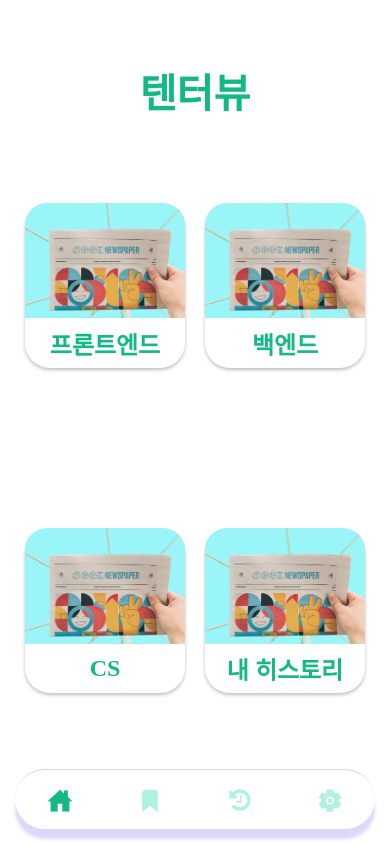
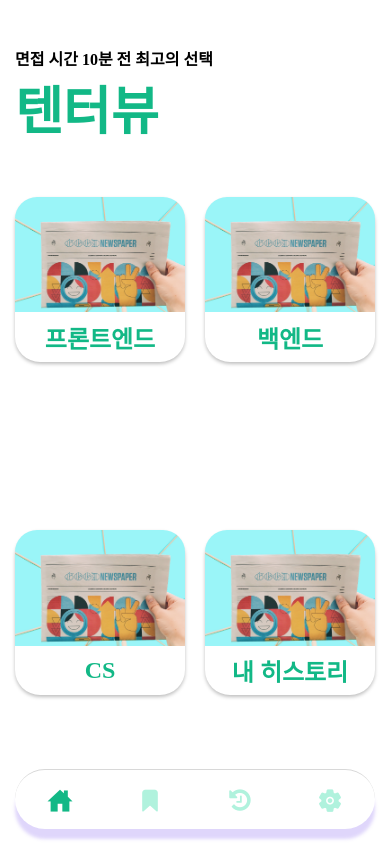
Before and after one commit to Just-Ten-Minute-Interview/JTMI-front, a React Native app in the folder TenterviewApp/: screen /HomeStack in a window 390 px wide. Built offline with nearby package versions, Linux system fonts and the light colour scheme.

Commit message:
[Fix & Feat] 홈 wrap 디자인 수정 및 Question stack 추가

```diff
--- a/TenterviewApp/src/components/EachQuestion.tsx
+++ b/TenterviewApp/src/components/EachQuestion.tsx
@@ -1,3 +1,4 @@
+import { NavigationProp, useNavigation } from '@react-navigation/native';
 import React, { useCallback, useState } from 'react';
 import {
   Dimensions,
@@ -7,12 +8,25 @@ import {
   View,
 } from 'react-native';
 import FontAwesome from 'react-native-vector-icons/FontAwesome';
+import { HomeStackParamList } from '~/screens/HomeStack';
+import { Problem } from '~/types/problem';
 import DefaultText from './DefaultText';
 
 const { width } = Dimensions.get('window');
 
-const EachQuestion = () => {
+interface Props {
+  item: Problem;
+}
+
+const EachQuestion = ({ item }: Props) => {
   const [bookmark, setBookmark] = useState(false);
+  const navigation = useNavigation<NavigationProp<HomeStackParamList>>();
+
+  const onViewDetail = useCallback(() => {
+    try {
+      navigation.navigate('QuestionDetail', { item });
+    } catch (error) {}
+  }, [navigation, item]);
 
   const toggleBookmark = useCallback(() => {
     if (bookmark) {
@@ -23,19 +37,17 @@ const EachQuestion = () => {
   }, [bookmark]);
 
   return (
-    <View style={styles.questionContainer}>
-      <Pressable style={styles.info}>
+    <Pressable style={styles.questionContainer} onPress={onViewDetail}>
+      <View style={styles.info}>
         <View>
-          <DefaultText style={styles.infoTitle}>
-            Q. 클로저란 무엇인가
-          </DefaultText>
+          <DefaultText style={styles.infoTitle}>Q. {item.title}</DefaultText>
         </View>
-      </Pressable>
-      <Pressable style={styles.category}>
+      </View>
+      <View style={styles.category}>
         <View>
           <DefaultText style={styles.categoryText}>#JS</DefaultText>
         </View>
-      </Pressable>
+      </View>
       <TouchableOpacity style={styles.icon} onPress={toggleBookmark}>
         {bookmark ? (
           <FontAwesome name="star" size={20} color={'#12B886'} />
@@ -43,7 +55,7 @@ const EachQuestion = () => {
           <FontAwesome name="star-o" size={20} color={'#12B886'} />
         )}
       </TouchableOpacity>
-    </View>
+    </Pressable>
   );
 };
 
--- a/TenterviewApp/src/components/MainHeader.tsx
+++ b/TenterviewApp/src/components/MainHeader.tsx
@@ -1,4 +1,5 @@
 import { RouteProp, useRoute } from '@react-navigation/native';
+import { NativeStackScreenProps } from '@react-navigation/native-stack';
 import React from 'react';
 import { Dimensions, StyleSheet, View } from 'react-native';
 import { HomeStackParamList } from '~/screens/HomeStack';
@@ -6,8 +7,10 @@ import DefaultText from './DefaultText';
 
 const { width } = Dimensions.get('window');
 
+type QuestionProps = NativeStackScreenProps<HomeStackParamList, 'Question'>;
+
 const MainHeader = () => {
-  const route = useRoute<RouteProp<HomeStackParamList>>();
+  const route = useRoute<RouteProp<QuestionProps>>();
 
   return (
     <View style={styles.container}>
--- a/TenterviewApp/src/screens/Home.tsx
+++ b/TenterviewApp/src/screens/Home.tsx
@@ -2,7 +2,7 @@ import React, { useCallback } from 'react';
 import { Image, Pressable, StyleSheet, View } from 'react-native';
 import DefaultText from '~/components/DefaultText';
 
-function Home({ navigation }: any) {
+const Home = ({ navigation }: any) => {
   const onPressCategory = useCallback(
     (name: string) => {
       navigation.push('Question', { name });
@@ -13,7 +13,14 @@ function Home({ navigation }: any) {
   return (
     <View style={styles.container}>
       <View style={styles.top_section}>
-        <DefaultText style={styles.top_text}>텐터뷰</DefaultText>
+        <View>
+          <DefaultText style={styles.top_small_text}>
+            면접 시간 10분 전 최고의 선택
+          </DefaultText>
+        </View>
+        <View>
+          <DefaultText style={styles.top_text}>텐터뷰</DefaultText>
+        </View>
       </View>
       <View style={styles.main_section}>
         <View style={styles.box}>
@@ -74,7 +81,7 @@ function Home({ navigation }: any) {
       </View>
     </View>
   );
-}
+};
 
 const gap = 20;
 
@@ -87,11 +94,9 @@ const styles = StyleSheet.create({
   },
   top_section: {
     flex: 2,
-    paddingTop: 10,
-    borderBottomLeftRadius: 40,
-    borderBottomRightRadius: 40,
+
     justifyContent: 'center',
-    alignItems: 'center',
+    paddingTop: 15,
   },
   main_section: {
     flex: 8,
@@ -105,8 +110,8 @@ const styles = StyleSheet.create({
     flex: 1,
     flexDirection: 'row',
     flexWrap: 'wrap',
-    paddingHorizontal: gap / -2,
-    paddingVertical: gap / -2,
+    marginVertical: -(gap / 2),
+    marginHorizontal: -(gap / 2),
   },
 
   sub_box: {
@@ -115,8 +120,8 @@ const styles = StyleSheet.create({
     borderRadius: 25,
     flexGrow: 1,
 
+    marginVertical: gap / 2,
     marginHorizontal: gap / 2,
-    marginVertical: gap / 2,
     justifyContent: 'center',
     alignItems: 'center',
     shadowColor: '#000',
@@ -147,8 +152,13 @@ const styles = StyleSheet.create({
   },
 
   top_text: {
-    fontSize: 40,
+    fontSize: 52,
     color: '#12B886',
+    fontWeight: '700',
+  },
+  top_small_text: {
+    fontSize: 16,
+    color: '#000000',
     fontWeight: '600',
   },
 
--- a/TenterviewApp/src/screens/HomeStack.tsx
+++ b/TenterviewApp/src/screens/HomeStack.tsx
@@ -3,10 +3,13 @@ import React from 'react';
 import { createNativeStackNavigator } from '@react-navigation/native-stack';
 import Home from '~/screens/Home';
 import Question from './Question';
+import QuestionDetail from './QuestionDetail';
+import { Problem } from '~/types/problem';
 
 export type HomeStackParamList = {
   InitHome: undefined;
   Question: { name: string };
+  QuestionDetail: { item: Problem };
 };
 
 const Stack = createNativeStackNavigator();
@@ -26,6 +29,13 @@ const HomeStack = () => {
           headerTitle: '',
         })}
       />
+      <Stack.Screen
+        name="QuestionDetail"
+        component={QuestionDetail}
+        options={() => ({
+          headerTitle: '',
+        })}
+      />
     </Stack.Navigator>
   );
 };
--- a/TenterviewApp/src/screens/Question.tsx
+++ b/TenterviewApp/src/screens/Question.tsx
@@ -1,31 +1,26 @@
 import React, { useCallback, useState } from 'react';
-import {
-  FlatList,
-  StyleSheet,
-  Text,
-  TouchableOpacity,
-  View,
-} from 'react-native';
+import { FlatList, StyleSheet, View } from 'react-native';
 import { SafeAreaView } from 'react-native-safe-area-context';
 import DefaultText from '~/components/DefaultText';
 import EachQuestion from '~/components/EachQuestion';
 import MainHeader from '~/components/MainHeader';
+import { Problem } from '~/types/problem';
 
 const Question = () => {
   const [questions, setQuestions] = useState([
-    { id: '1' },
-    { id: '2' },
-    { id: '3' },
-    { id: '4' },
-    { id: '5' },
-    { id: '6' },
-    { id: '7' },
-    { id: '8' },
-    { id: '9' },
+    { id: '1', title: '클로저란 무엇인가?' },
+    { id: '2', title: '변수란 무엇인가?' },
+    { id: '3', title: 'var, const, let 차이점은?' },
+    { id: '4', title: '이벤트 버블링이란?' },
+    { id: '5', title: '이벤트 캡쳐란?' },
+    { id: '6', title: '브라우저 렌더링' },
+    { id: '7', title: '테스트테스트테스트테스트' },
+    { id: '8', title: '굿굿굿굿굿굿' },
+    { id: '9', title: 'whwhytwhyhwhywwfsdfsfwefw' },
   ]);
 
-  const renderItem = useCallback(() => {
-    return <EachQuestion />;
+  const renderItem = useCallback(({ item }: { item: Problem }) => {
+    return <EachQuestion item={item} />;
   }, []);
 
   return (
--- /dev/null
+++ b/TenterviewApp/src/screens/QuestionDetail.tsx
@@ -0,0 +1,19 @@
+import { View, Text } from 'react-native';
+import React from 'react';
+import { HomeStackParamList } from './HomeStack';
+import { NativeStackScreenProps } from '@react-navigation/native-stack';
+
+type QuestionDetailProps = NativeStackScreenProps<
+  HomeStackParamList,
+  'QuestionDetail'
+>;
+
+const QuestionDetail = ({ route }: QuestionDetailProps) => {
+  return (
+    <View>
+      <Text>{route.params.item.title}</Text>
+    </View>
+  );
+};
+
+export default QuestionDetail;
--- /dev/null
+++ b/TenterviewApp/src/types/problem.ts
@@ -0,0 +1,4 @@
+export interface Problem {
+  id: string;
+  title: string;
+}
```
